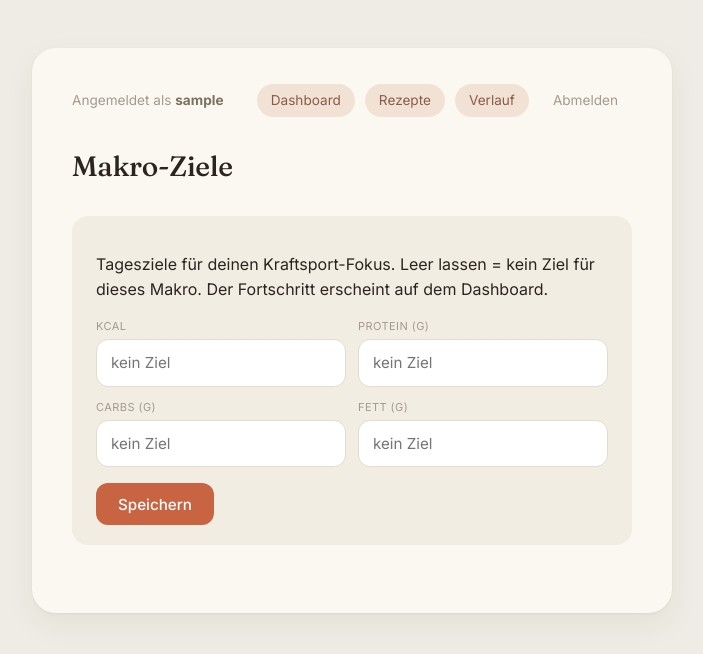
After one commit to marvinty/nutrition-tracker, a FastAPI app: template app/dashboard/templates/goals.html in a window 1280 px wide. The commit adds this page. Shown: the top 654 px of the page, without its empty margins (288-991 px from the left). Run offline with FastAPI, Linux system fonts and the light colour scheme; the template is opened without the code that fills it: most values are stand-ins (such as "Sample title", 1, 10 or a date in 2020); parts of the project's set-up code (start-up, migrations or seed data) failed here and were passed over.

Commit message:
Add per-user macro goals with daily progress and history adherence
Co-Authored-By: Claude Opus 4.8 <noreply@anthropic.com>

```diff
--- a/app/api/router.py
+++ b/app/api/router.py
@@ -2,8 +2,10 @@ from fastapi import APIRouter
 from app.api.meals import router as meals_router
 from app.api.audio import router as audio_router
 from app.api.recipes import router as recipes_router
+from app.api.goals import router as goals_router
 
 api_router = APIRouter()
 api_router.include_router(meals_router)
 api_router.include_router(audio_router)
 api_router.include_router(recipes_router)
+api_router.include_router(goals_router)
--- a/app/dashboard/templates/base.html
+++ b/app/dashboard/templates/base.html
@@ -236,6 +236,69 @@
         .totals-grid--compact .totals-card { padding: 16px 8px; }
         .totals-grid--compact .totals-card .value { font-size: 22px; }
 
+        /* Macro goal progress (dashboard totals cards) */
+        .goal-meta { font-size: 10px; color: var(--text-subtle); margin-top: 6px; letter-spacing: 0.02em; }
+        .totals-card--cal .goal-meta { color: #a3705d; }
+        .goal-bar {
+            height: 5px;
+            border-radius: 3px;
+            background: var(--border);
+            margin-top: 5px;
+            overflow: hidden;
+        }
+        .goal-bar__fill {
+            height: 100%;
+            border-radius: 3px;
+            background: var(--accent);
+            transition: width .2s ease;
+        }
+        .goal-bar__fill--over { background: var(--danger); }
+
+        /* Goal adherence (history) */
+        .adherence {
+            background: var(--accent-soft-2);
+            border-radius: var(--r-md);
+            padding: 12px 16px;
+            margin-bottom: 28px;
+            font-size: 0.9rem;
+            color: var(--accent-text);
+        }
+        .adherence strong { color: var(--accent-cal); }
+        .adherence-target { color: var(--text-subtle); font-size: 0.82rem; }
+        .goal-tick { color: var(--accent); font-weight: 700; flex-shrink: 0; }
+
+        /* Goals form (Ziele page) */
+        .goals-form { margin-top: 4px; }
+        .goals-grid { display: grid; grid-template-columns: repeat(2, 1fr); gap: 12px; }
+        .goals-field { display: flex; flex-direction: column; gap: 4px; }
+        .goals-field label { font-size: 11px; color: var(--text-subtle); text-transform: uppercase; letter-spacing: 0.04em; }
+        .goals-field input {
+            padding: 11px 14px;
+            border: 1px solid var(--border);
+            border-radius: var(--r-sm);
+            font: inherit;
+            font-size: 0.95rem;
+            background: var(--surface-white);
+            color: var(--text);
+        }
+        .goals-field input:focus-visible { outline: none; border-color: var(--accent); box-shadow: 0 0 0 3px var(--accent-soft); }
+        .goals-actions { display: flex; align-items: center; gap: 12px; margin-top: 16px; }
+        .goals-actions button {
+            padding: 0 22px;
+            height: 42px;
+            border: none;
+            border-radius: var(--r-sm);
+            background: var(--accent);
+            color: #fff;
+            font-size: 0.95rem;
+            font-weight: 500;
+            font-family: inherit;
+            cursor: pointer;
+        }
+        .goals-actions button:hover:not(:disabled) { background: var(--accent-hover); }
+        .goals-actions button:disabled { background: var(--accent-soft); color: #fff; cursor: not-allowed; }
+        .goals-actions .status { margin: 0; }
+
         .empty { color: var(--text-subtle); font-style: italic; font-size: 0.9rem; }
 
         .row-list { display: flex; flex-direction: column; gap: 8px; }
--- /dev/null
+++ b/app/dashboard/templates/goals.html
@@ -0,0 +1,98 @@
+{% extends "base.html" %}
+
+{% block title %}Makro-Ziele{% endblock %}
+
+{% block content %}
+<div class="page-card">
+    <div class="card-top">
+        <div class="topbar">
+            <span class="who">Angemeldet als <strong>{{ username }}</strong></span>
+            <div class="actions">
+                <a href="/dashboard" class="pill pill--soft">Dashboard</a>
+                <a href="/recipes" class="pill pill--soft">Rezepte</a>
+                <a href="/history" class="pill pill--soft">Verlauf</a>
+                <form method="post" action="/logout">
+                    <button type="submit" class="pill">Abmelden</button>
+                </form>
+            </div>
+        </div>
+    </div>
+
+    <div class="card-body">
+        <h2 class="page-title">Makro-Ziele</h2>
+
+        <div class="log-panel">
+            <p class="rp-hint">Tagesziele für deinen Kraftsport-Fokus. Leer lassen = kein Ziel für dieses Makro. Der Fortschritt erscheint auf dem Dashboard.</p>
+            <form id="goals-form" class="goals-form">
+                <div class="goals-grid">
+                    <div class="goals-field">
+                        <label for="goal-calories">kcal</label>
+                        <input type="number" step="any" min="0" id="goal-calories" placeholder="kein Ziel"
+                               value="{{ goal.calories if goal and goal.calories is not none else '' }}">
+                    </div>
+                    <div class="goals-field">
+                        <label for="goal-protein">Protein (g)</label>
+                        <input type="number" step="any" min="0" id="goal-protein" placeholder="kein Ziel"
+                               value="{{ goal.protein if goal and goal.protein is not none else '' }}">
+                    </div>
+                    <div class="goals-field">
+                        <label for="goal-carbs">Carbs (g)</label>
+                        <input type="number" step="any" min="0" id="goal-carbs" placeholder="kein Ziel"
+                               value="{{ goal.carbs if goal and goal.carbs is not none else '' }}">
+                    </div>
+                    <div class="goals-field">
+                        <label for="goal-fat">Fett (g)</label>
+                        <input type="number" step="any" min="0" id="goal-fat" placeholder="kein Ziel"
+                               value="{{ goal.fat if goal and goal.fat is not none else '' }}">
+                    </div>
+                </div>
+                <div class="goals-actions">
+                    <button type="submit" id="goals-btn">Speichern</button>
+                    <span id="goals-status" class="status"></span>
+                </div>
+            </form>
+        </div>
+    </div>
+</div>
+
+<script>
+    const form = document.getElementById('goals-form');
+    const btn = document.getElementById('goals-btn');
+    const status = document.getElementById('goals-status');
+
+    function num(id) {
+        const v = document.getElementById(id).value.trim();
+        return v === '' ? null : parseFloat(v);
+    }
+
+    form.addEventListener('submit', async (e) => {
+        e.preventDefault();
+        const payload = {
+            calories: num('goal-calories'),
+            protein: num('goal-protein'),
+            carbs: num('goal-carbs'),
+            fat: num('goal-fat'),
+        };
+        btn.disabled = true;
+        status.textContent = 'Wird gespeichert…';
+        status.className = 'status';
+        try {
+            const res = await fetch('/api/goals', {
+                method: 'PUT',
+                headers: { 'Content-Type': 'application/json' },
+                body: JSON.stringify(payload),
+            });
+            if (!res.ok) {
+                const err = await res.json().catch(() => ({}));
+                throw new Error(err.detail || `Request failed (${res.status})`);
+            }
+            status.textContent = 'Gespeichert ✓';
+        } catch (err) {
+            status.textContent = err.message;
+            status.className = 'status error';
+        } finally {
+            btn.disabled = false;
+        }
+    });
+</script>
+{% endblock %}
--- a/app/dashboard/templates/recipes.html
+++ b/app/dashboard/templates/recipes.html
@@ -62,6 +62,7 @@
             <span class="who">Angemeldet als <strong>{{ username }}</strong></span>
             <div class="actions">
                 <a href="/dashboard" class="pill pill--soft">Dashboard</a>
+                <a href="/goals" class="pill pill--soft">Ziele</a>
                 <a href="/history" class="pill pill--soft">Verlauf</a>
                 <form method="post" action="/logout">
                     <button type="submit" class="pill">Abmelden</button>
--- a/app/db/init_db.py
+++ b/app/db/init_db.py
@@ -3,6 +3,7 @@ from app.models.meal import Meal  # noqa: F401 — must import to register with
 from app.models.recipe import Recipe, RecipeIngredient  # noqa: F401 — register with Base.metadata
 from app.models.user import User  # noqa: F401 — must import to register with Base.metadata
 from app.models.auth_token import AuthToken  # noqa: F401 — must import to register with Base.metadata
+from app.models.macro_goal import MacroGoal  # noqa: F401 — must import to register with Base.metadata
 from app.db.session import engine
 
 
```
Also changed, not shown: app/api/goals.py (added, +31 -0 lines), app/dashboard/router.py (+30 -0 lines), app/dashboard/templates/dashboard.html (+17 -0 lines), app/dashboard/templates/history.html (+11 -0 lines), app/models/macro_goal.py (added, +22 -0 lines), app/schemas/goal.py (added, +18 -0 lines), app/services/goal_service.py (added, +89 -0 lines), tests/test_goals.py (added, +112 -0 lines).
